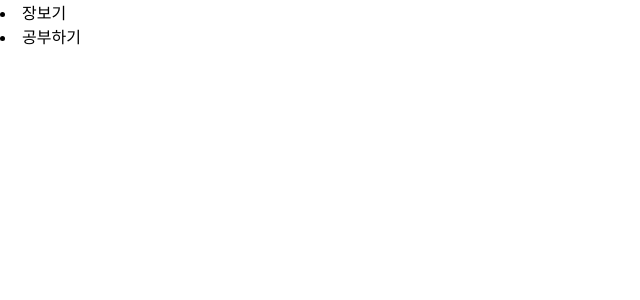
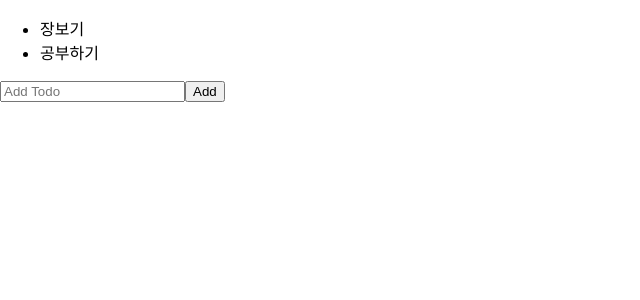
Before and after one commit to hheeju98/react-todo, a React (Create React App) app: page / in a window 1280 px wide. Shown: the top 300 px of the page, without its empty margins (0-640 px from the left). Built offline with nearby package versions, Linux system fonts and the light colour scheme.

Commit message:
추가하기 구현

```diff
--- /dev/null
+++ b/src/components/AddTodo/AddTodo.jsx
@@ -0,0 +1,25 @@
+import React, { useState } from "react";
+
+export default function AddTodo({ onAdd }) {
+  const [text, setText] = useState("");
+  const handleChange = (e) => setText(e.target.value);
+  const handleSubmit = (e) => {
+    e.preventDefault();
+    if (text.trim().length === 0) {
+      return;
+    }
+    onAdd({ id: "고유한 값", text, status: "active" });
+    setText("");
+  };
+  return (
+    <form onSubmit={handleSubmit}>
+      <input
+        type="text"
+        placeholder="Add Todo"
+        value={text}
+        onChange={handleChange}
+      />
+      <button>Add</button>
+    </form>
+  );
+}
--- a/src/components/TodoList/TodoList.jsx
+++ b/src/components/TodoList/TodoList.jsx
@@ -1,17 +1,22 @@
 import React, { useState } from "react";
+import AddTodo from "../AddTodo/AddTodo";
 
 export default function TodoList() {
   const [todos, setTodos] = useState([
     { id: "123", text: "장보기", status: "active" },
     { id: "124", text: "공부하기", status: "active" },
   ]);
+  const handleAdd = (todo) => {
+    setTodos([...todos, todo]);
+  };
   return (
     <section>
-      <u1>
+      <ul>
         {todos.map((item) => (
           <li key={item.id}>{item.text}</li>
         ))}
-      </u1>
+      </ul>
+      <AddTodo onAdd={handleAdd} />
     </section>
   );
 }
```
